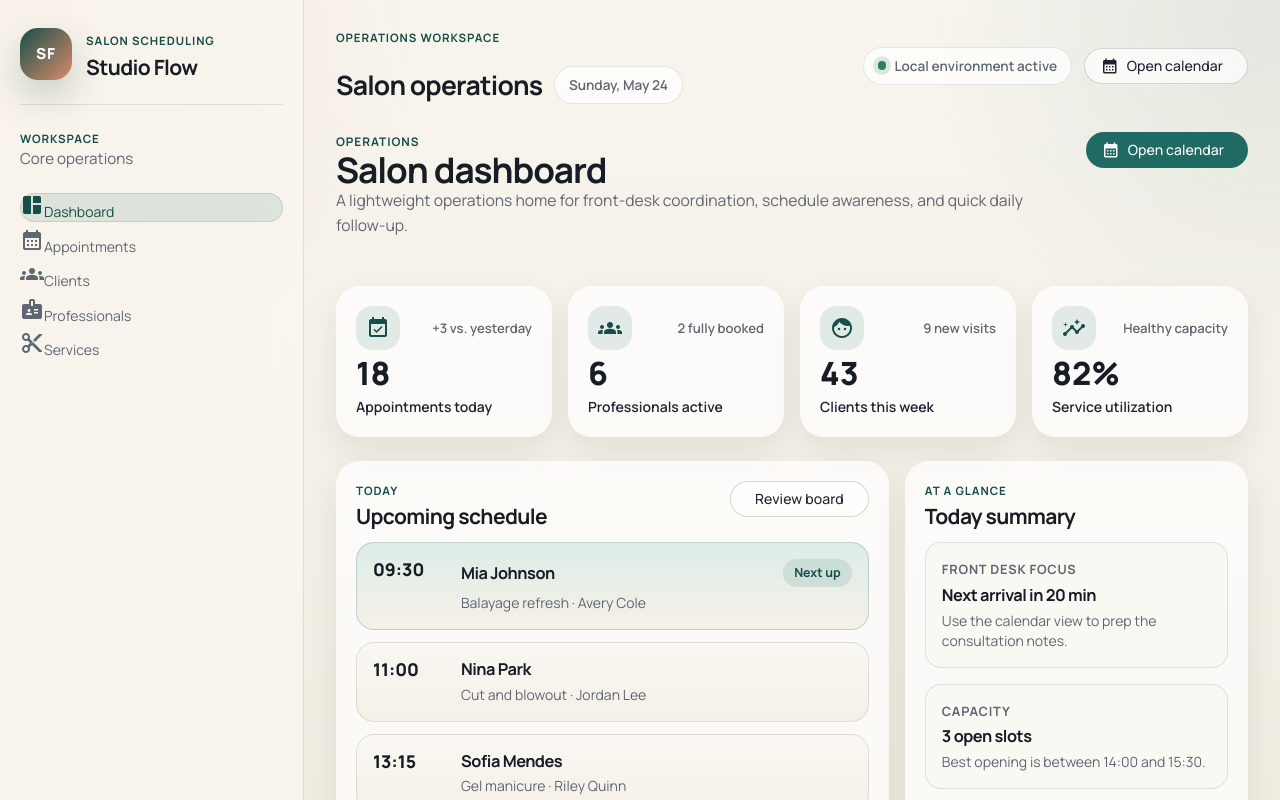
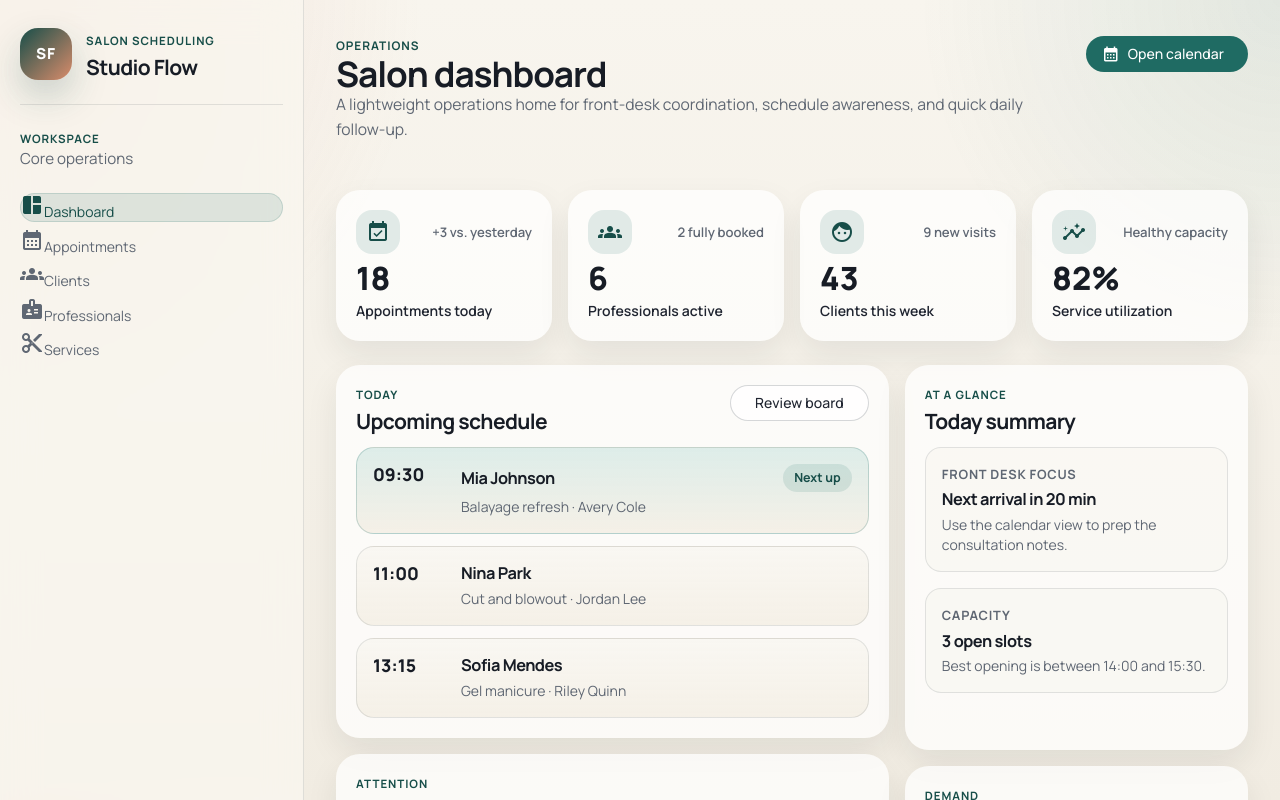
Before and after one commit to nyanham/altvia-selection-project, an Angular app in the folder frontend/: page /dashboard in a window 1280 px wide. Shown: the top 800 px of the page. Built offline with nearby package versions, Linux system fonts and the light colour scheme.

Commit message:
refactor: remove shell header

```diff
--- a/frontend/src/app/core/layout/app-shell/app-shell.html
+++ b/frontend/src/app/core/layout/app-shell/app-shell.html
@@ -37,28 +37,6 @@
   </aside>
 
   <div class="shell__workspace">
-    <header class="shell__header">
-      <div class="shell__header-copy">
-        <p class="shell__eyebrow">Operations Workspace</p>
-        <div class="shell__header-line">
-          <h2>Salon operations</h2>
-          <span class="shell__date-pill">{{ currentDateLabel }}</span>
-        </div>
-      </div>
-
-      <div class="shell__header-actions">
-        <p class="shell__status-pill">
-          <span></span>
-          Local environment active
-        </p>
-
-        <a mat-stroked-button routerLink="/appointments">
-          <mat-icon>calendar_month</mat-icon>
-          Open calendar
-        </a>
-      </div>
-    </header>
-
     <main class="shell__content">
       <router-outlet></router-outlet>
     </main>
--- a/frontend/src/app/core/layout/app-shell/app-shell.scss
+++ b/frontend/src/app/core/layout/app-shell/app-shell.scss
@@ -27,7 +27,6 @@
 }
 
 .shell__brand h1,
-.shell__header h2,
 .shell__note p,
 .shell__section-intro p {
   margin: 0;
@@ -107,60 +106,10 @@
 
 .shell__workspace {
   min-width: 0;
-  display: grid;
-  grid-template-rows: auto 1fr;
-}
-
-.shell__header {
-  display: flex;
-  align-items: center;
-  justify-content: space-between;
-  gap: var(--space-4);
-  padding: 1.75rem 2rem 0;
-}
-
-.shell__header-copy,
-.shell__header-actions,
-.shell__header-line,
-.shell__status-pill {
-  display: flex;
-  align-items: center;
-  gap: 0.75rem;
-}
-
-.shell__header-copy {
-  align-items: flex-start;
-  flex-direction: column;
-}
-
-.shell__header h2 {
-  font-size: clamp(1.35rem, 1.1rem + 0.7vw, 1.8rem);
-}
-
-.shell__date-pill,
-.shell__status-pill {
-  display: inline-flex;
-  align-items: center;
-  gap: 0.5rem;
-  padding: 0.5rem 0.85rem;
-  border-radius: 999px;
-  border: 1px solid var(--app-border);
-  background: rgba(255, 255, 255, 0.74);
-  color: var(--app-text-muted);
-  font-size: 0.85rem;
-  font-weight: 600;
-}
-
-.shell__status-pill span {
-  width: 0.55rem;
-  height: 0.55rem;
-  border-radius: 999px;
-  background: var(--app-success);
-  box-shadow: 0 0 0 0.3rem rgba(47, 125, 91, 0.16);
 }
 
 .shell__content {
-  padding: 1.5rem 2rem 2rem;
+  padding: 2rem;
 }
 
 @media (width <= 1080px) {
@@ -179,19 +128,7 @@
 }
 
 @media (width <= 640px) {
-  .shell__header,
   .shell__content {
     padding-inline: 1rem;
   }
-
-  .shell__header {
-    align-items: flex-start;
-    flex-direction: column;
-  }
-
-  .shell__header-actions,
-  .shell__header-line {
-    align-items: flex-start;
-    flex-direction: column;
-  }
 }
--- a/frontend/src/app/core/layout/app-shell/app-shell.ts
+++ b/frontend/src/app/core/layout/app-shell/app-shell.ts
@@ -1,5 +1,4 @@
 import { ChangeDetectionStrategy, Component } from '@angular/core';
-import { MatButtonModule } from '@angular/material/button';
 import { MatDividerModule } from '@angular/material/divider';
 import { MatIconModule } from '@angular/material/icon';
 import { MatListModule } from '@angular/material/list';
@@ -9,7 +8,6 @@ import { primaryNavigation } from '../../config/navigation.config';
 @Component({
   selector: 'app-shell',
   imports: [
-    MatButtonModule,
     MatDividerModule,
     MatIconModule,
     MatListModule,
@@ -23,9 +21,4 @@ import { primaryNavigation } from '../../config/navigation.config';
 })
 export class AppShellComponent {
   protected readonly navigationItems = primaryNavigation;
-  protected readonly currentDateLabel = new Intl.DateTimeFormat(undefined, {
-    weekday: 'long',
-    month: 'long',
-    day: 'numeric',
-  }).format(new Date());
 }
```
